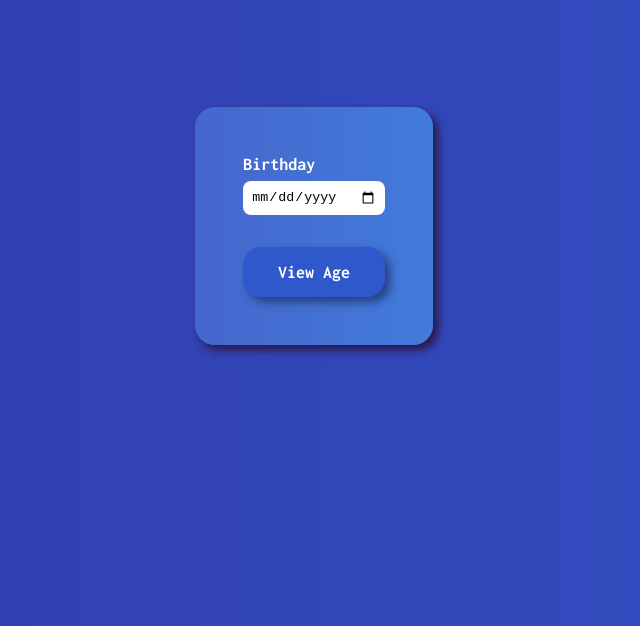
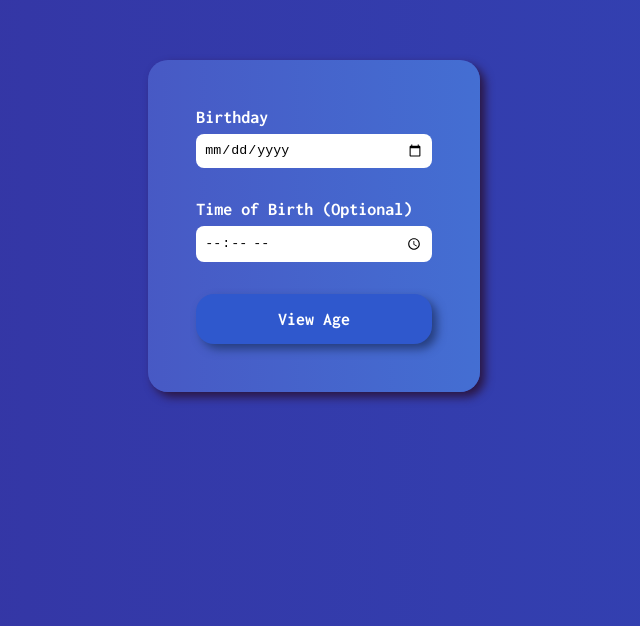
Before and after one commit to aaluzzi/age-calculator, a React (Create React App) app: page / in a window 1280 px wide. Shown: the part 174-800 px from the top of the page, without its empty margins (326-966 px from the left). Built offline with nearby package versions, Linux system fonts and the light colour scheme.

Commit message:
Support specifying time of birth

```diff
--- a/src/AgeForm.js
+++ b/src/AgeForm.js
@@ -2,12 +2,15 @@ function AgeForm() {
     return (
         <div className="content">
             <div className="square">
-                <form>
+                <form onSubmit={e => parseInput(e)}>
                     <div>
                         <label htmlFor="birthday">Birthday</label>
                         <input name="birthday" type="date" required/>
                     </div>
-
+                    <div>
+                        <label htmlFor="birthday">Time of Birth (Optional)</label>
+                        <input name="time" type="time"/>
+                    </div>
                     <button type="submit">View Age</button>
                 </form>
             </div>
@@ -15,4 +18,10 @@ function AgeForm() {
     );
 }
 
+function parseInput(e) {
+    e.preventDefault();
+    window.location.href = "?birthday=" + e.target.elements.birthday.value
+    + (e.target.elements.time.value !== "" ? "-" : "") + e.target.elements.time.value;
+}
+
 export default AgeForm;
```
